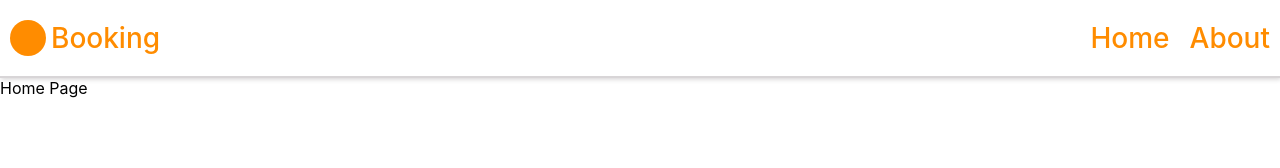
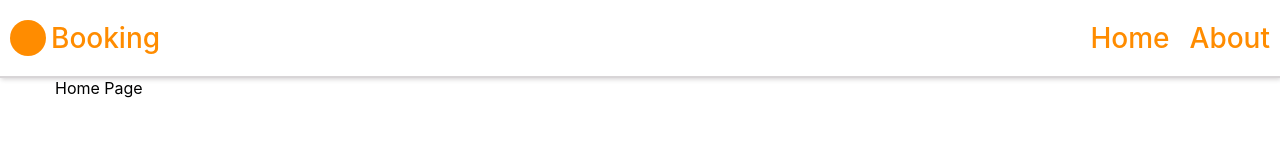
Before and after one commit to LesiaBelinska/booking, a React (Create React App) app in the folder booking-app/: page /home in a window 1280 px wide. Shown: the top 168 px of the page. Built offline with nearby package versions, Linux system fonts and the light colour scheme; the HTML template or start-up script is replaced by a standard one.

Commit message:
Update Layout.jsx

```diff
--- a/booking-app/src/components/Layout/Layout.jsx
+++ b/booking-app/src/components/Layout/Layout.jsx
@@ -1,11 +1,15 @@
 import { Outlet } from "react-router-dom";
+
 import AppBar from "../AppBar/AppBar.jsx";
+import Container from "../Container/Container.jsx";
 
 const Layout = () => {
   return (
     <div>
       <AppBar />
-      <Outlet />
+      <Container>
+        <Outlet />
+      </Container>
     </div>
   );
 };
```
